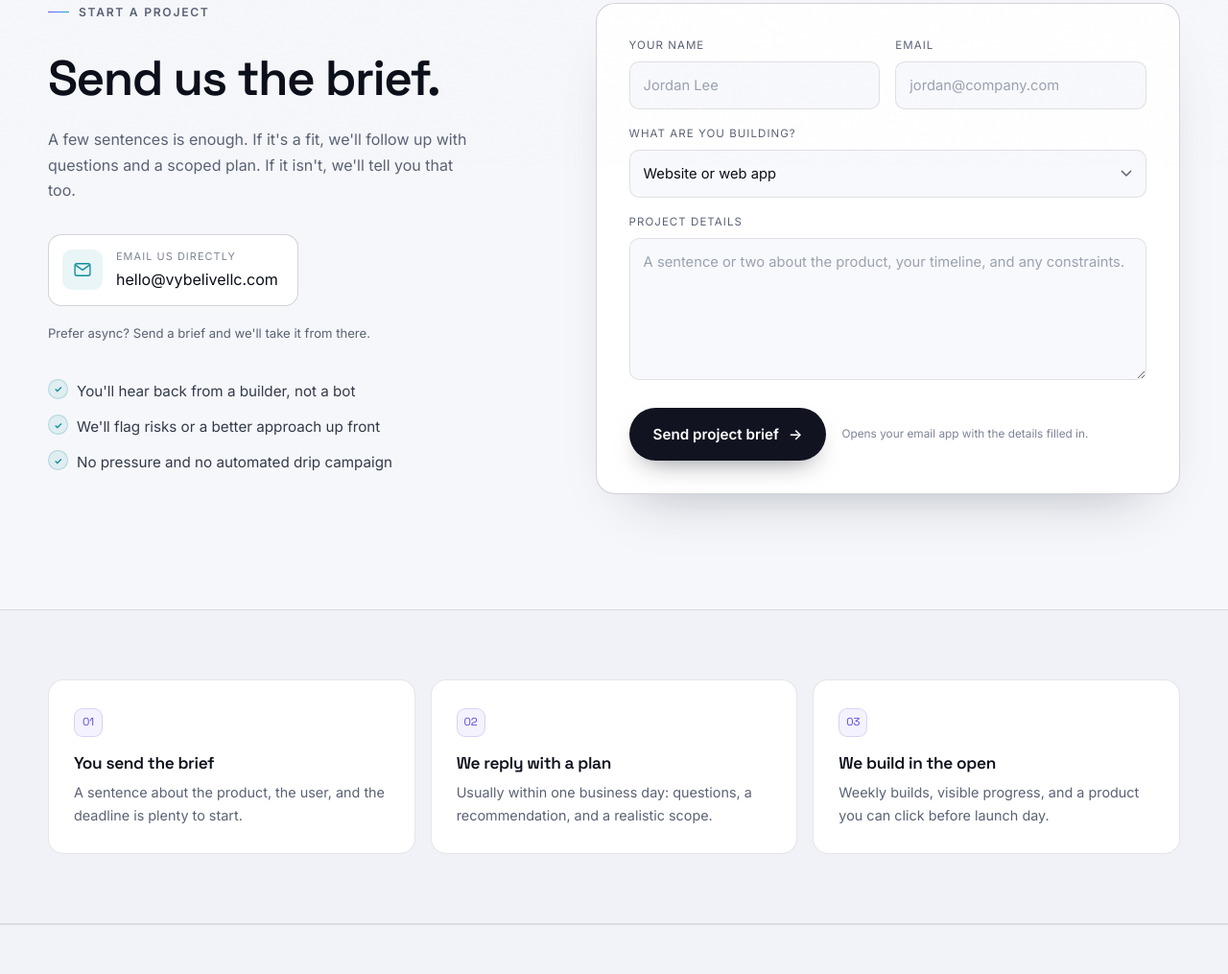
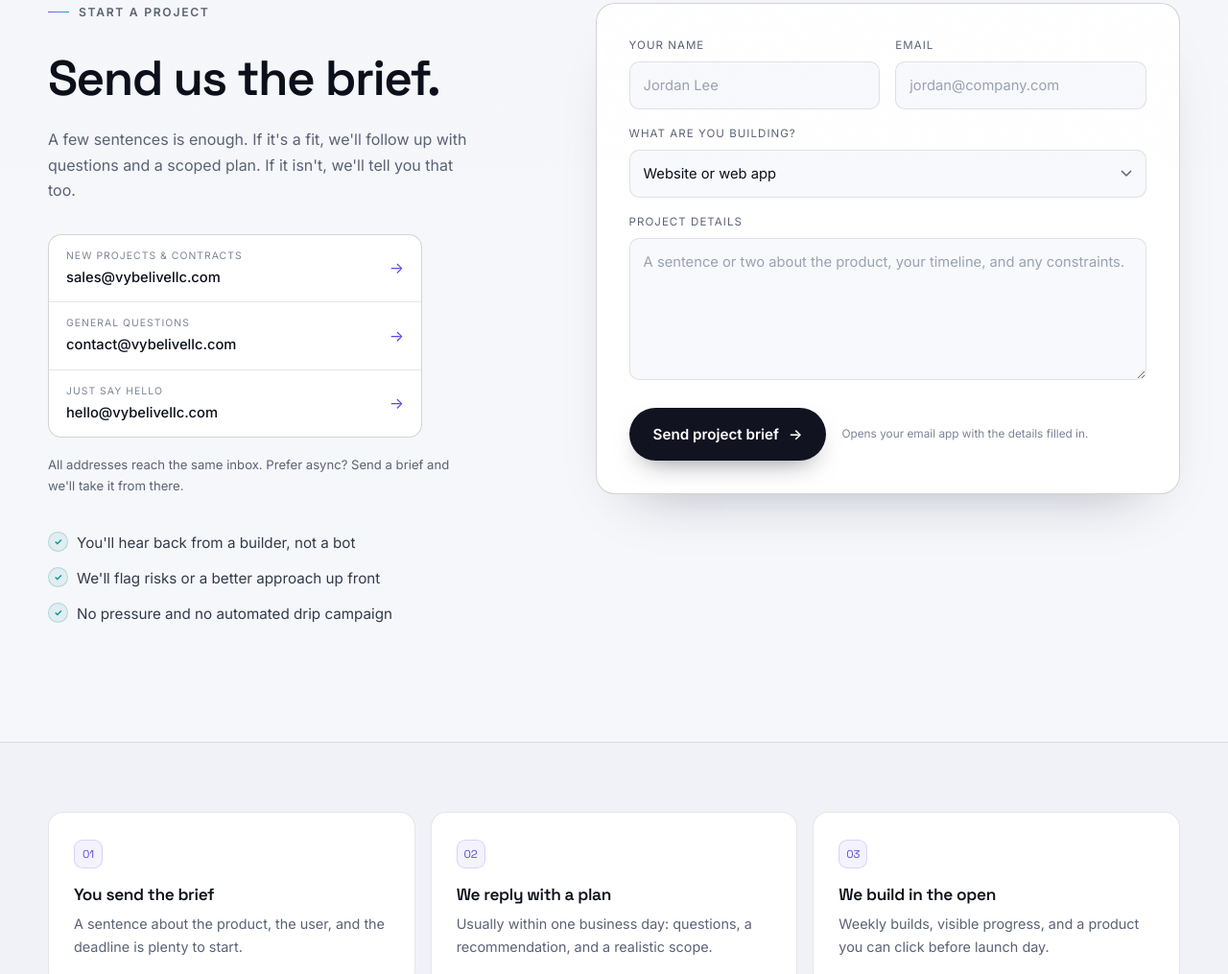
Before and after one commit to Livnlgnd/vybelive-site, a plain HTML site: page contact.html in a window 1280 px wide. Shown: the part 626-1641 px from the top of the page at 96% size. Drawn offline with Linux system fonts and the light colour scheme.

Commit message:
Add sales@ and contact@ addresses with email directory

```diff
--- a/contact.html
+++ b/contact.html
@@ -70,13 +70,21 @@
           A few sentences is enough. If it's a fit, we'll follow up with questions and a
           scoped plan. If it isn't, we'll tell you that too.
         </p>
-        <a class="contact-email" href="mailto:hello@vybelivellc.com?subject=Project%20inquiry%20for%20Vybelive">
-          <span class="contact-email-icon" aria-hidden="true">
-            <svg viewBox="0 0 24 24" fill="none" stroke="currentColor" stroke-width="1.6"><rect x="2.5" y="4.5" width="19" height="15" rx="2.5"/><path d="m3.5 6.5 8.5 6 8.5-6"/></svg>
-          </span>
-          <span><small>Email us directly</small>hello@vybelivellc.com</span>
-        </a>
-        <p class="contact-note">Prefer async? Send a brief and we'll take it from there.</p>
+        <div class="email-directory">
+          <a href="mailto:sales@vybelivellc.com?subject=Project%20inquiry">
+            <span><small>New projects &amp; contracts</small><strong>sales@vybelivellc.com</strong></span>
+            <span class="arrow" aria-hidden="true">→</span>
+          </a>
+          <a href="mailto:contact@vybelivellc.com">
+            <span><small>General questions</small><strong>contact@vybelivellc.com</strong></span>
+            <span class="arrow" aria-hidden="true">→</span>
+          </a>
+          <a href="mailto:hello@vybelivellc.com">
+            <span><small>Just say hello</small><strong>hello@vybelivellc.com</strong></span>
+            <span class="arrow" aria-hidden="true">→</span>
+          </a>
+        </div>
+        <p class="contact-note">All addresses reach the same inbox. Prefer async? Send a brief and we'll take it from there.</p>
 
         <ul class="check-list" style="margin-top:36px">
           <li>You'll hear back from a builder, not a bot</li>
@@ -174,6 +182,8 @@
     </nav>
     <div class="footer-col">
       <h4>Get in touch</h4>
+      <a href="mailto:sales@vybelivellc.com">sales@vybelivellc.com</a>
+      <a href="mailto:contact@vybelivellc.com">contact@vybelivellc.com</a>
       <a href="mailto:hello@vybelivellc.com">hello@vybelivellc.com</a>
       <a href="https://github.com/Livnlgnd" target="_blank" rel="noopener">GitHub ↗</a>
       <span class="footer-status"><span class="status-dot" aria-hidden="true"></span> Open for contracts</span>
--- a/main.js
+++ b/main.js
@@ -74,7 +74,7 @@
   /* ---------- contact form -> email ---------- */
   const form = document.getElementById("contact-form");
   const hint = document.getElementById("form-hint");
-  const CONTACT_EMAIL = "hello@vybelivellc.com";
+  const CONTACT_EMAIL = "sales@vybelivellc.com";
 
   if (!form) return;
 
--- a/styles.css
+++ b/styles.css
@@ -1288,6 +1288,38 @@ p { margin: 0; }
 .contact-email small { display: block; font-size: 0.68rem; letter-spacing: 0.1em; text-transform: uppercase; color: var(--muted-2); margin-bottom: 1px; }
 .contact-email span span { font-size: 0.95rem; font-weight: 500; }
 .contact-note { margin-top: 18px; font-size: 0.82rem; color: var(--muted-2); }
+
+.email-directory {
+  display: grid;
+  max-width: 390px;
+  border: 1px solid var(--line-strong);
+  border-radius: 14px;
+  background: #fff;
+  overflow: hidden;
+}
+.email-directory a {
+  display: flex;
+  align-items: center;
+  justify-content: space-between;
+  gap: 18px;
+  padding: 13px 18px;
+  border-bottom: 1px solid var(--line);
+  transition: background 0.2s;
+}
+.email-directory a:last-child { border-bottom: 0; }
+.email-directory a:hover { background: #f7f8fc; }
+.email-directory small {
+  display: block;
+  font-size: 0.65rem;
+  letter-spacing: 0.1em;
+  text-transform: uppercase;
+  color: var(--muted-2);
+  margin-bottom: 2px;
+}
+.email-directory strong { display: block; font-size: 0.92rem; font-weight: 500; }
+.email-directory .arrow { color: var(--violet); flex: none; transition: transform 0.2s; }
+.email-directory a:hover .arrow { transform: translateX(3px); }
+
 
 .contact-form {
   padding: 34px;
```
Also changed, not shown: about.html (+2 -0 lines), index.html (+3 -1 lines), keyaudit-pro.html (+2 -0 lines), process.html (+2 -0 lines), products.html (+2 -0 lines), sentry-access.html (+2 -0 lines), services.html (+2 -0 lines), trucktap.html (+2 -0 lines), 1 other file.
